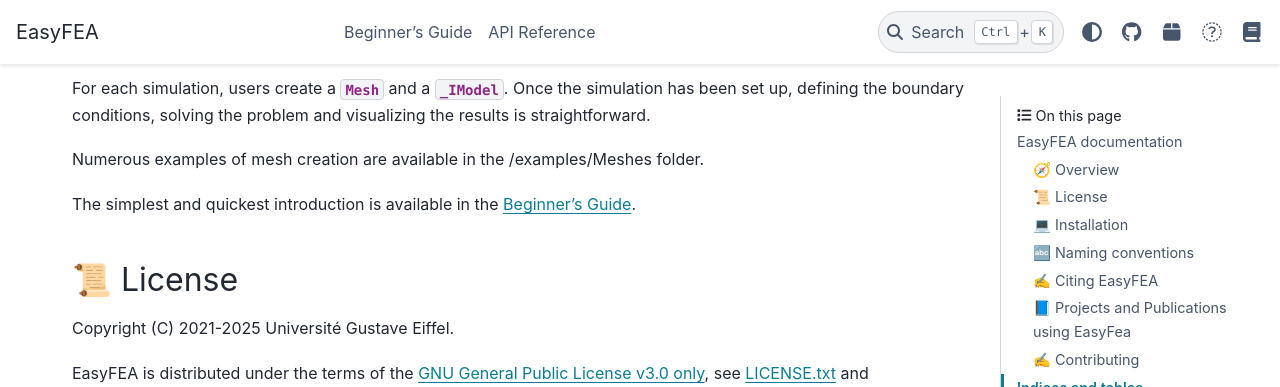
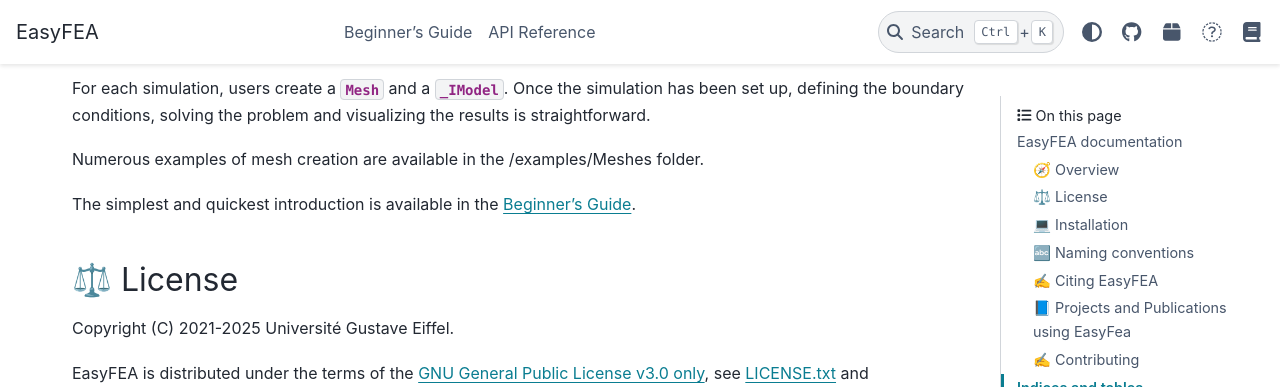
Before and after one commit to matnoel/EasyFEA, a Sphinx documentation site: the page built from docs/index.rst, in a window 1280 px wide and 900 px high, scrolled down 1381 px. Shown: the top 387 px of the window. Built offline with Sphinx 7.4.7 and the PyData theme 0.15.4, drawn with Linux system fonts in a browser that asks for light colours; pages that are not in the unit, such as notebooks, are missing from menus.

```diff
--- a/docs/index.rst
+++ b/docs/index.rst
@@ -34,7 +34,7 @@ Numerous examples of mesh creation are available in the  :doc:`/examples/Meshes
 
 The simplest and quickest introduction is available in the :ref:`begin`.
 
-📜 License
+⚖️ License
 ----------
 
 Copyright (C) 2021-2025 Université Gustave Eiffel.
```
Also changed, not shown: README.md (+1 -1 lines).
